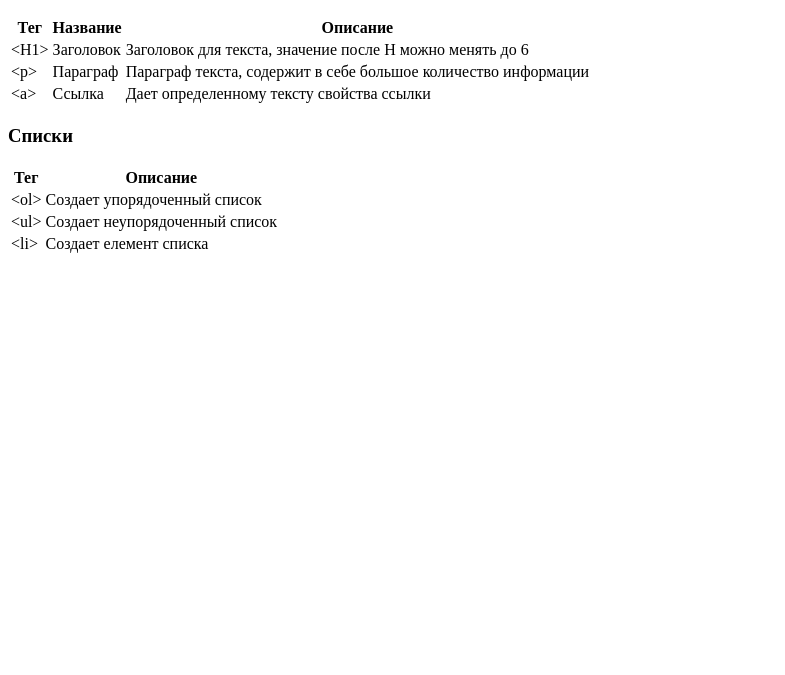
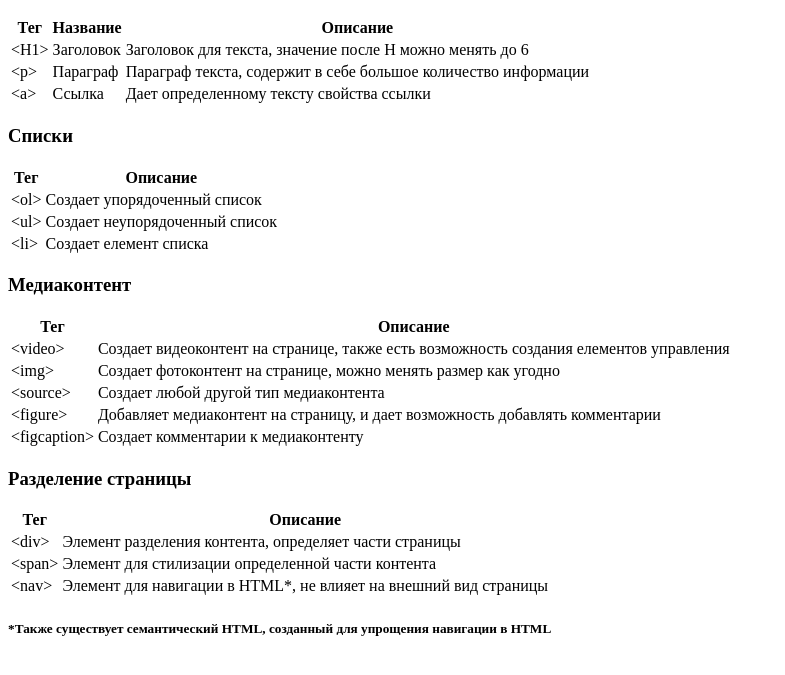
Before and after one commit to shaizennn/shaizennn.github.io, a plain HTML site: page index.html in a window 1280 px wide. Shown: the part 91-766 px from the top of the page, without its empty margins (0-785 px from the left). Drawn offline with Linux system fonts and the light colour scheme.

Commit message:
Обновление сайта
HTML завершен, осталось создать таблицы стилей

```diff
--- a/index.html
+++ b/index.html
@@ -54,6 +54,62 @@
     <td>Создает елемент списка</td>
   </tr>
 </table>
+
+<h3>Медиаконтент</h3>
+<table>
+  <tr>
+    <th>Тег</th>
+    <th>Описание</th>
+  </tr>
+
+  <tr>
+    <td><span>&lt;video&gt;</span></td>
+    <td>Создает видеоконтент на странице, также есть возможность создания елементов управления</td>
+  </tr>
+
+  <tr>
+    <td><span>&lt;img&gt;</span></td>
+    <td>Создает фотоконтент на странице, можно менять размер как угодно</td>
+  </tr>
+
+  <tr>
+    <td><span>&lt;source&gt;</span></td>
+    <td>Создает любой другой тип медиаконтента</td>
+  </tr>
+
+  <tr>
+    <td><span>&lt;figure&gt;</span></td>
+    <td>Добавляет медиаконтент на страницу, и дает возможность добавлять комментарии</td>
+  </tr>
+
+  <tr>
+    <td><span>&lt;figcaption&gt;</span></td>
+    <td>Создает комментарии к медиаконтенту</td>
+  </tr>
+</table>
+<h3>Разделение страницы</h3>
+<table>
+  <tr>
+    <th>Тег</th>
+    <th>Описание</th>
+  </tr>
+
+  <tr>
+    <td><span>&lt;div&gt;</span></td>
+    <td>Элемент разделения контента, определяет части страницы</td>
+  </tr>
+
+  <tr>
+    <td><span>&lt;span&gt;</span></td>
+    <td>Элемент для стилизации определенной части контента</td>
+  </tr>
+
+  <tr>
+    <td><span>&lt;nav&gt;</span></td>
+    <td>Элемент для навигации в HTML*, не влияет на внешний вид страницы</td>
+  </tr>
+</table>
+<h5>*Также существует семантический HTML, созданный для упрощения навигации в HTML</h5>
 </body>
 
 </html>
```
